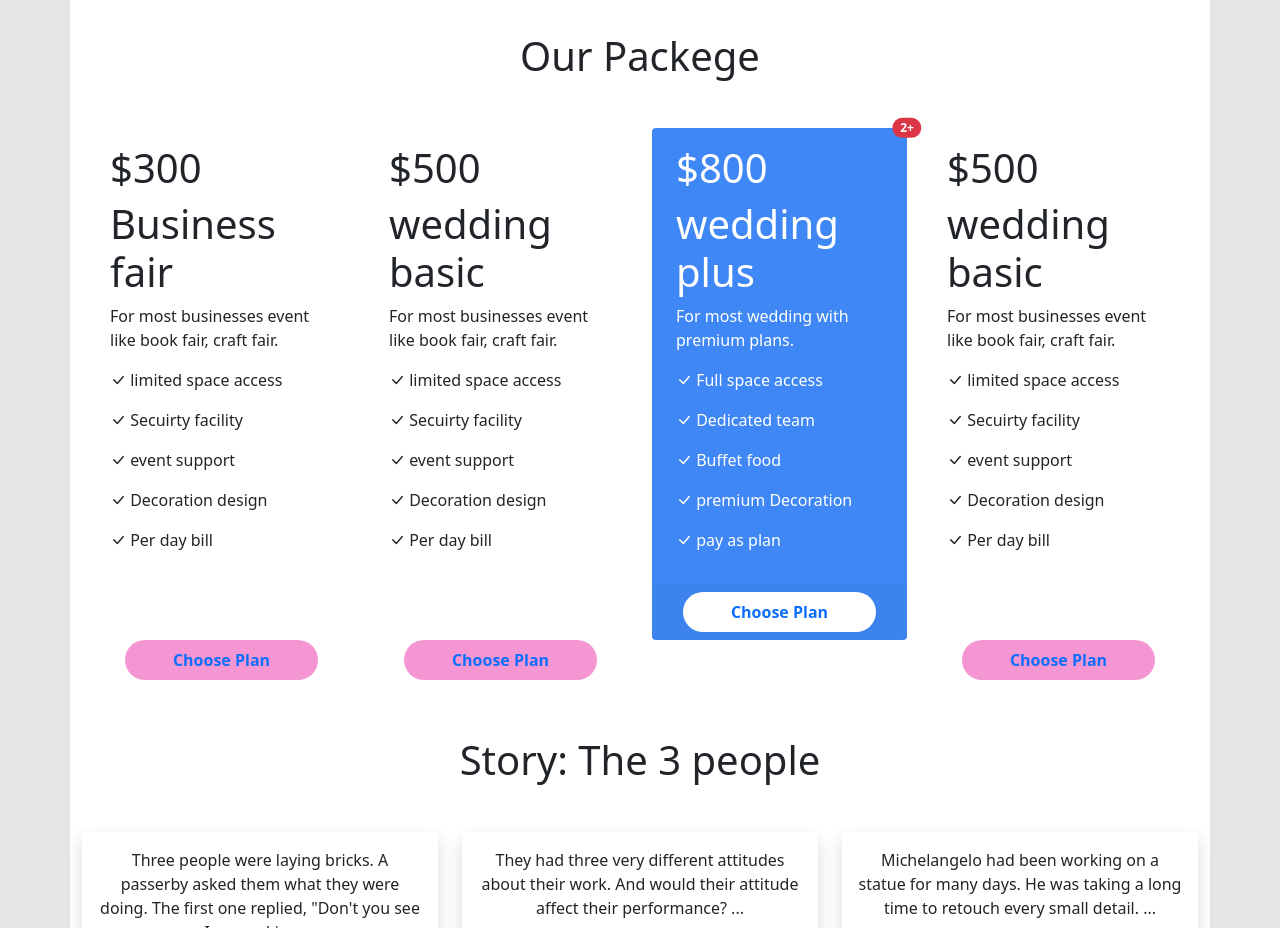
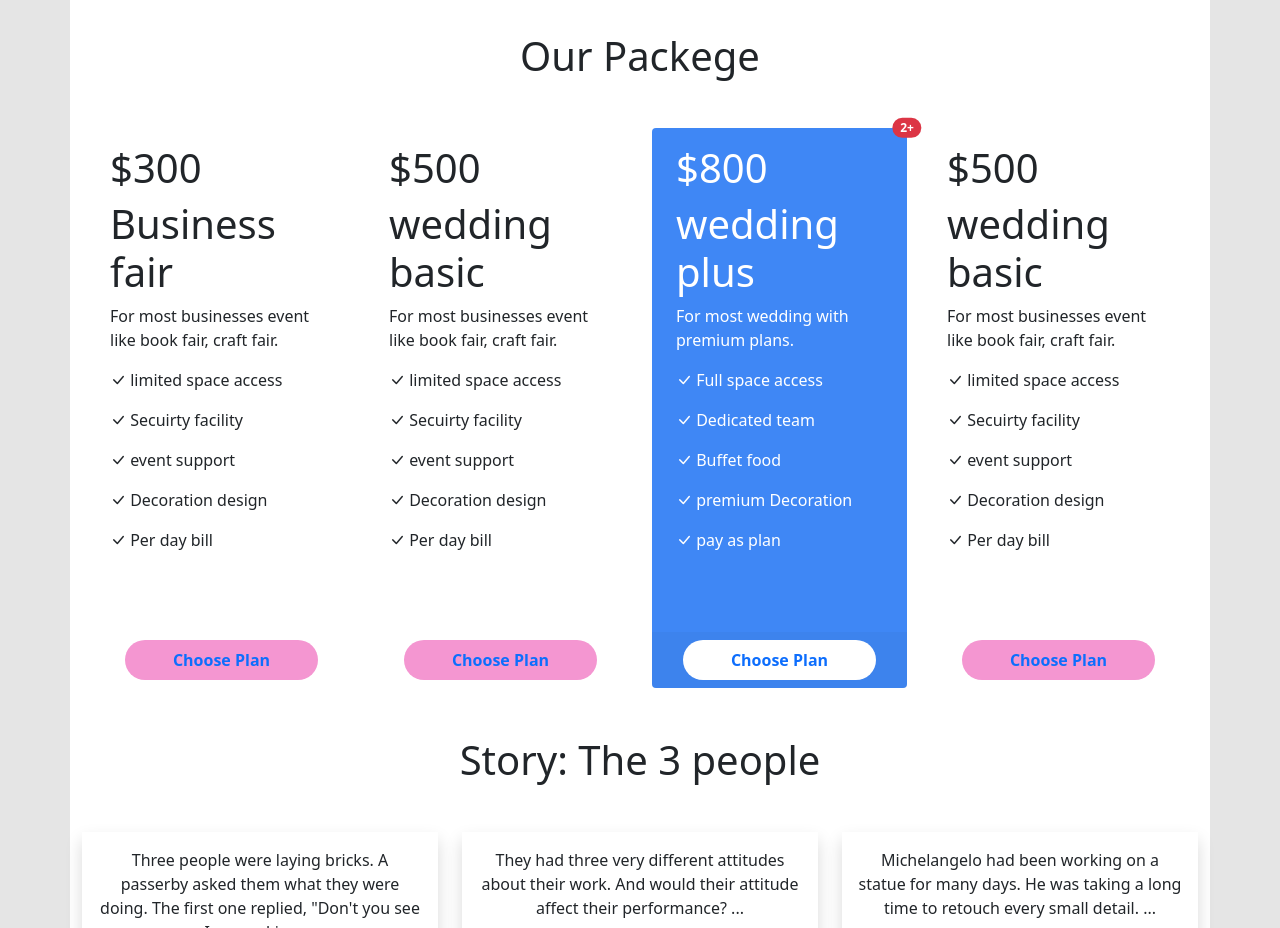
Before and after one commit to MASUD-01/assignment-3-convention-center, a plain HTML site: page index.html in a window 1280 px wide. Shown: the part 1020-1948 px from the top of the page. Drawn offline with nearby package versions, Linux system fonts and the light colour scheme.

Commit message:
final code push

```diff
--- a/index.html
+++ b/index.html
@@ -199,7 +199,7 @@
                 </div>
                 <div class="col-md-6 col-lg-4 col-xxl-3 col-xl-3">
 
-                    <div class="card border-0 wedding-plus-color rounded text-white position-relative mb-5">
+                    <div class="card border-0 wedding-plus-color rounded text-white position-relative mb-5 h-100">
                         <span class="position-absolute top-0 start-100 translate-middle badge rounded-pill bg-danger">
                             2+
                             <span class="visually-hidden">unread messages</span>
```
